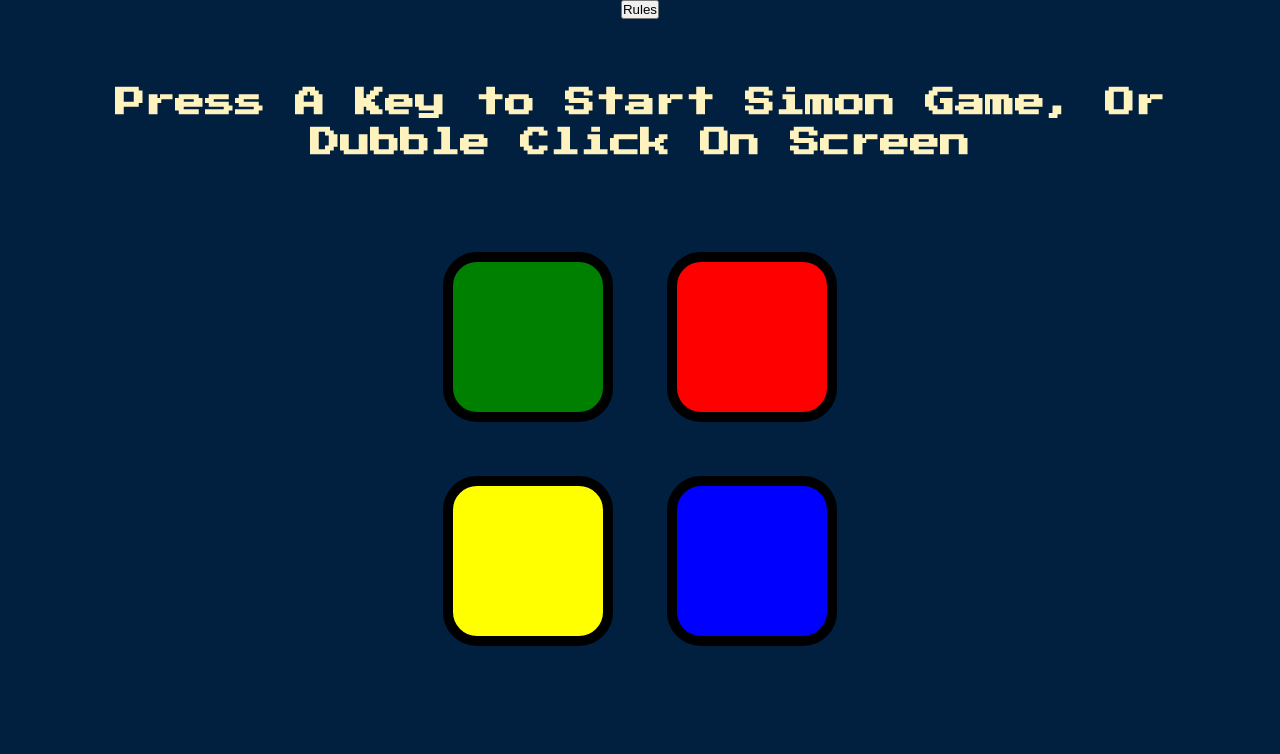
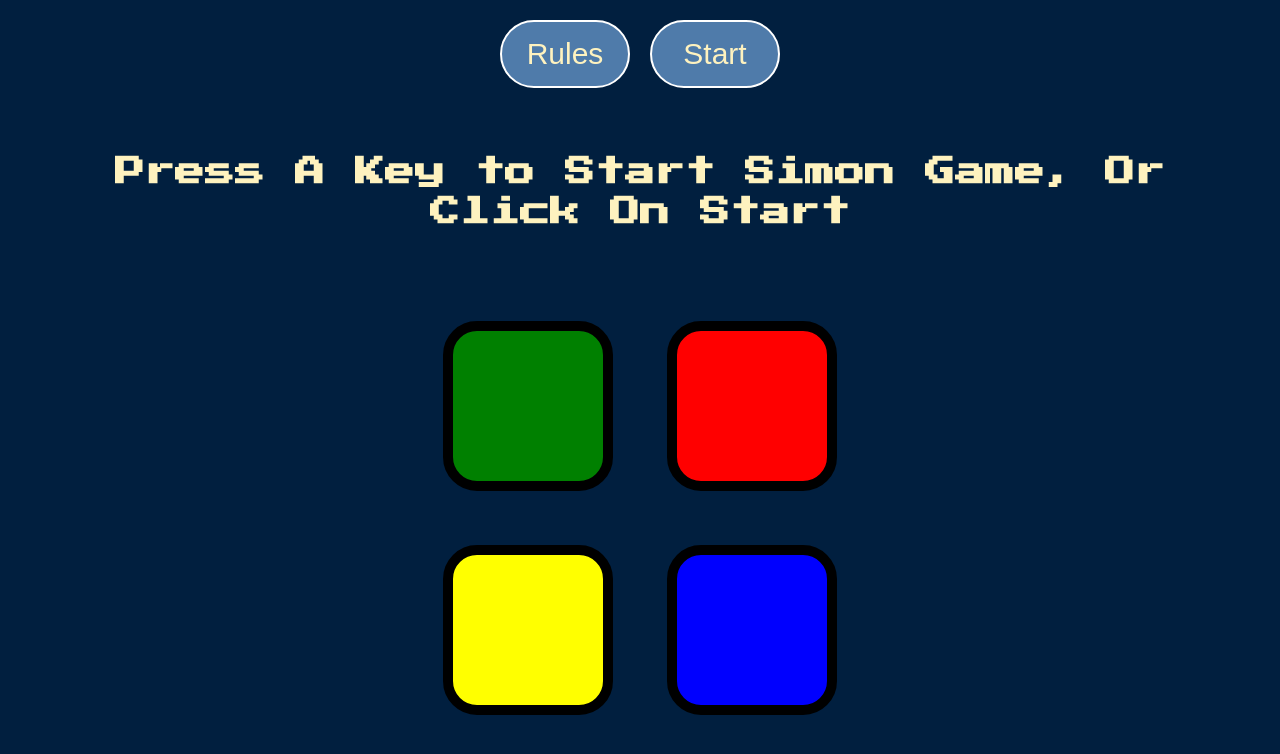
Before and after one commit to DheerenGaud/Simon, a plain HTML site: page index.html in a window 1280 px wide. Drawn offline with nearby package versions, Linux system fonts and the light colour scheme.

Commit message:
Update index.html

```diff
--- a/index.html
+++ b/index.html
@@ -22,8 +22,12 @@
             <li>  Continue to repeat Simon for as long as you can!</li>
       </ul>
   </div>
-  <button class="Rbtn">Rules</button>
-  <h1 id="level-title">Press A Key to Start Simon Game, Or Dubble Click On Screen</h1>
+  <div class="Btns">
+    <button class="Rbtn btns">Rules</button>
+    <button class="Sbtn btns"> Start</button>
+  </div>
+
+  <h1 id="level-title">Press A Key to Start Simon Game, Or Click On Start</h1>
   <div class="container">
     <div lass="row">
 
```
